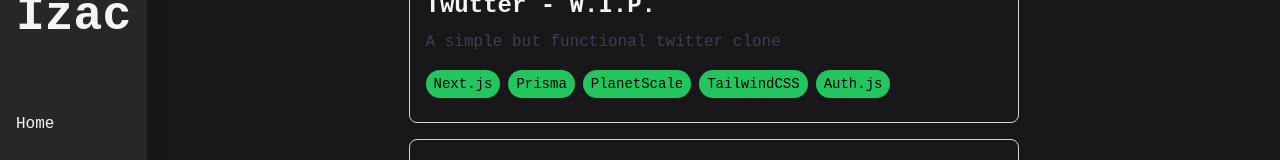
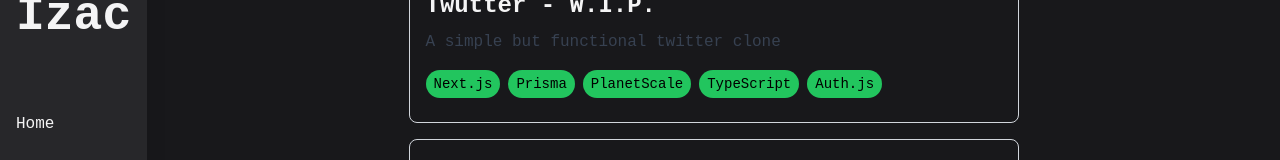
Before and after one commit to izacpeterson/izacdotcom, a Next.js app: page /projects in a window 1280 px wide. Shown: the part 127-287 px from the top of the page. Built offline with nearby package versions, Linux system fonts and the light colour scheme.

Commit message:
typescript

```diff
--- a/app/(pages)/projects/page.js
+++ b/app/(pages)/projects/page.js
@@ -5,7 +5,7 @@ export default function ProjectsPage() {
     {
       title: "Twutter - W.I.P.",
       description: "A simple but functional twitter clone",
-      tags: ["Next.js", "Prisma", "PlanetScale", "TailwindCSS", "Auth.js"],
+      tags: ["Next.js", "Prisma", "PlanetScale", "TypeScript", "Auth.js"],
       url: "https://twutter.izac.app/",
     },
     {
```
